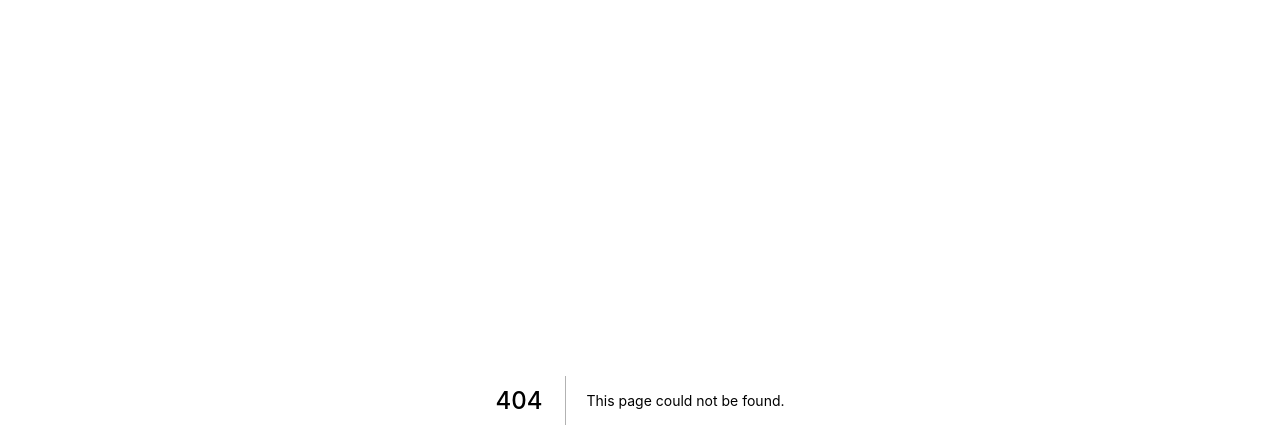
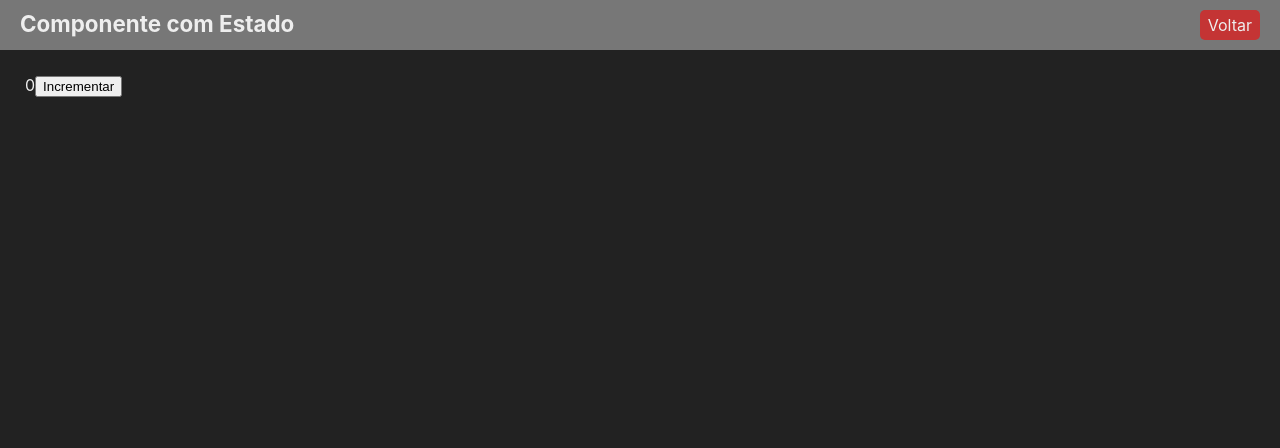
Before and after one commit to eduardo7321/nextjs-studies, a Next.js app: page /estado in a window 1280 px wide. Before the commit this address had no page. Shown: the top 448 px of the page. Built offline with nearby package versions, Linux system fonts and the light colour scheme.

Commit message:
Componente com estado

```diff
--- /dev/null
+++ b/src/pages/estado.jsx
@@ -0,0 +1,17 @@
+import { useState } from "react";
+import Layout from "../components/Layout";
+
+export default function Estado() {
+    const [numero, setNumero] = useState(0)    // React Hooks
+
+    function incrementar() {
+        setNumero(numero + 1)
+    }
+
+    return (
+        <Layout titulo="Componente com Estado">
+            <span>{numero}</span>
+            <button onClick={incrementar}>Incrementar</button>
+        </Layout>
+    )
+}
--- a/src/pages/index.jsx
+++ b/src/pages/index.jsx
@@ -15,6 +15,7 @@ export default function Inicio() {
             <Navegador texto="JSX" destino="/jsx" cor="crimson" />
             <Navegador texto="Navegação #01" destino="/navegacao/" cor="green" />
             <Navegador texto="Navegação #02" destino="/cliente/pe-2/123" cor="blue" />
+            <Navegador texto="Navegação componente estado #03" destino="/estado" cor="pink" />
 
         </div>
     )
```
